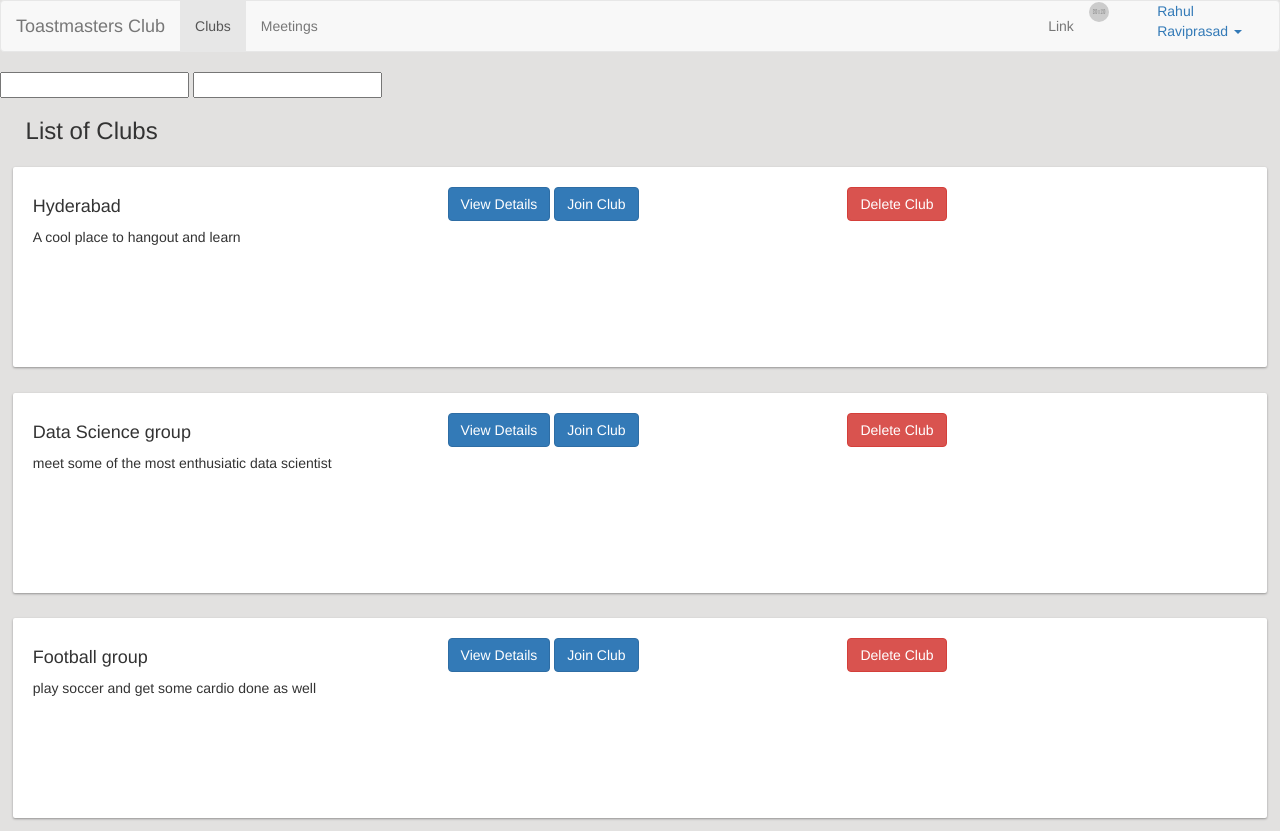
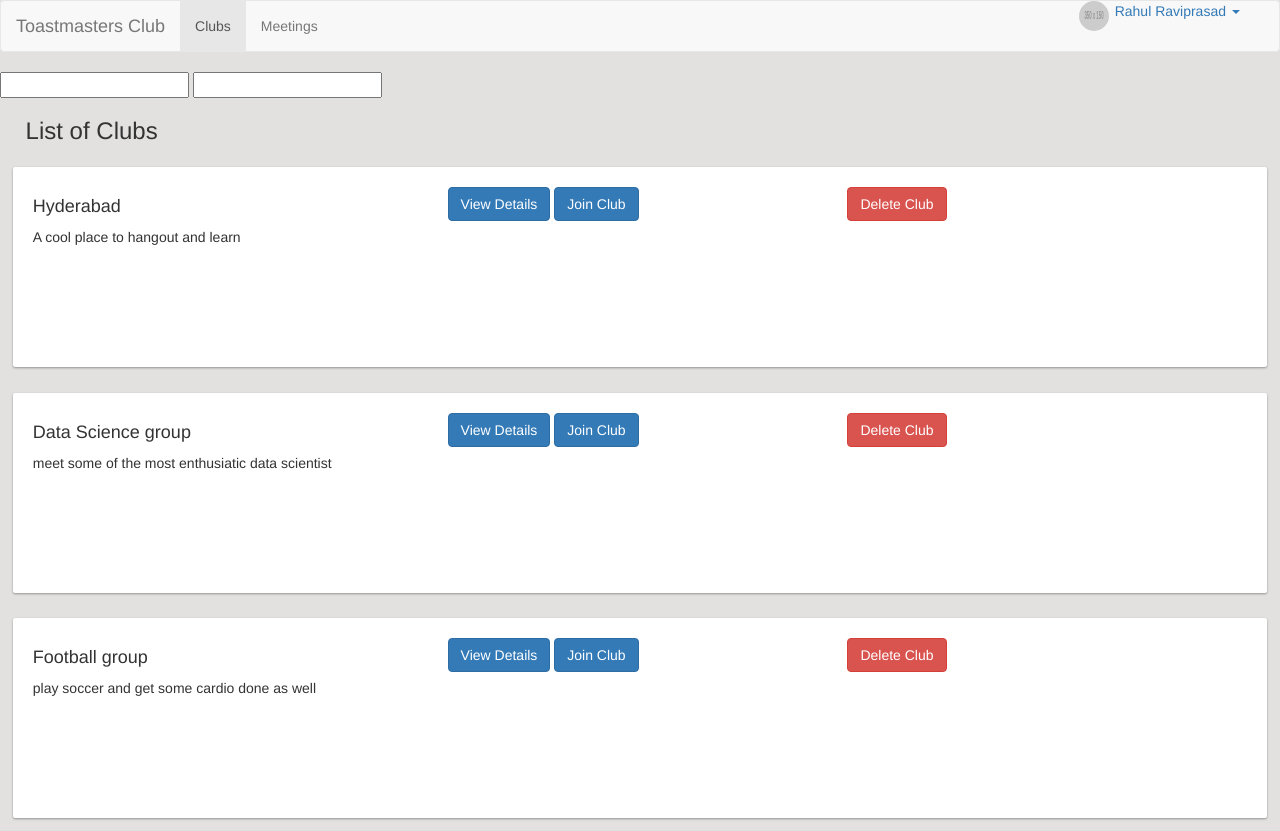
Before and after one commit to Rahul-Raviprasad/Toastmasters, a website: page index.html in a window 1280 px wide. Drawn offline with nearby package versions, Linux system fonts and the light colour scheme; placeholder pictures from the web are drawn by us.

Commit message:
added few more style

```diff
--- a/css/main.css
+++ b/css/main.css
@@ -27,7 +27,7 @@ body {
 }
 
 .user {
-  width: 20px;
-  height: 20px;
+  width: 30px;
+  height: 30px;
   border-radius: 50%;
 }
--- a/index.html
+++ b/index.html
@@ -59,14 +59,14 @@
         <button type="submit" class="btn btn-default">Submit</button>
       </form>
       <ul class="nav navbar-nav navbar-right">
-        <li><a href="#">Link</a></li>
+        <!--li><a href="#">Link</a></li-->
         <li class="dropdown">
           <!-- template where profile is handled-->
           <div class="Profile row" ng-controller="ProfileController as vm">
-            <div class="col-md-4">
+            <div class="col-md-2">
               <img class="user" src="http://placehold.it/350x150">
             </div>
-            <div class="col-md-8">
+            <div class="col-md-10">
               <a href="#" class="dropdown-toggle" data-toggle="dropdown" role="button" aria-haspopup="true" aria-expanded="false">{{vm.profile.firstName}} {{vm.profile.lastName}} <span class="caret"></span></a>
               <ul class="dropdown-menu">
                 <li><a href="#">Action</a></li>
```
Also changed, not shown: css/main.min.css.
